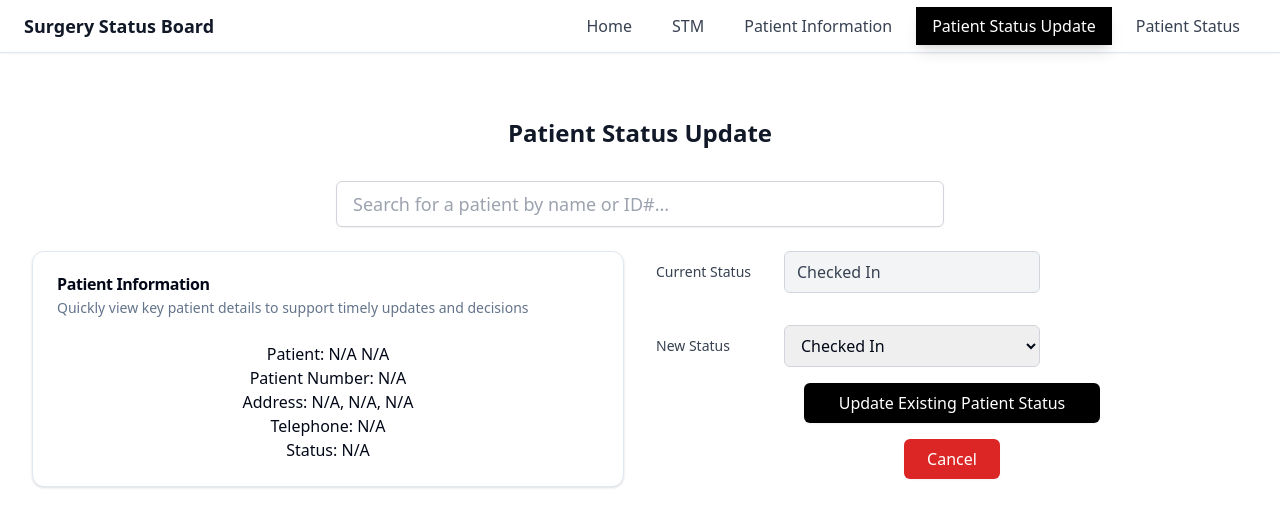
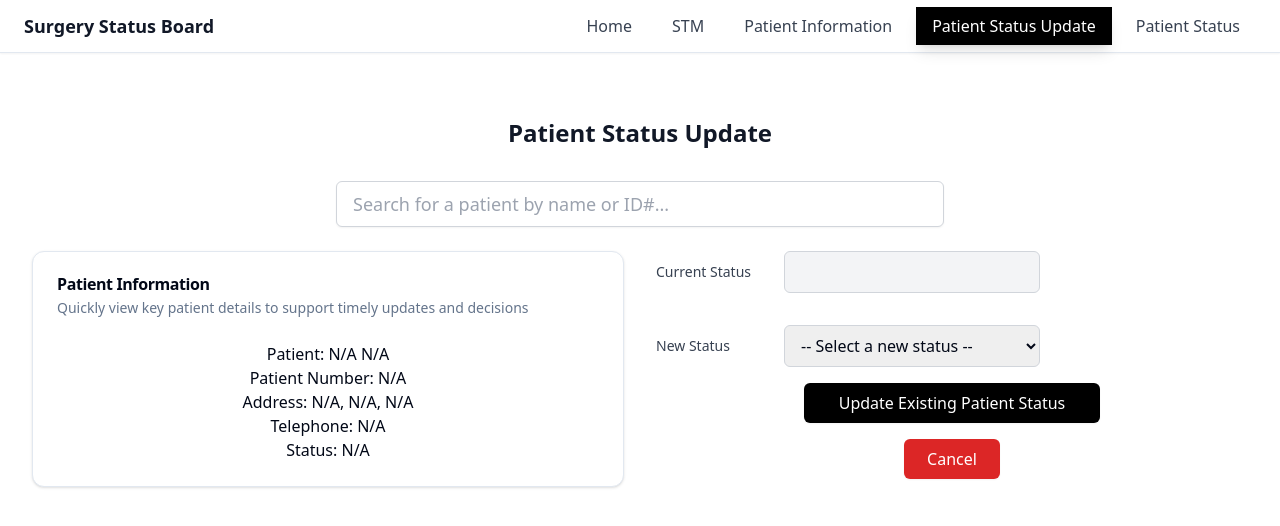
Before and after one commit to chingu-voyages/V56-tier1-team-01, a React (Vite) app: page /patient-status-update in a window 1280 px wide. Shown: the top 526 px of the page. Built offline with nearby package versions, Linux system fonts and the light colour scheme.

Commit message:
Enable real-time patient status updates and UI re-rendering without page refresh. Add Cancel button to clear selected patient data and reset info card state.

```diff
--- a/src/components/patients/PatientForm.jsx
+++ b/src/components/patients/PatientForm.jsx
@@ -102,7 +102,7 @@ export default function PatientForm() {
 
           // Reset the form and generate a new patient ID for the next entry
           setFormData({
-            status: "checkedIn",
+            status: "Checked In",
             firstName: "",
             lastName: "",
             address: "",
--- /dev/null
+++ b/src/constants/statusLabels.jsx
@@ -0,0 +1,15 @@
+{
+  /* This file contains a mapping of internal patient status keys to
+user-friendly display labels used throughout the app for consistent
+ status naming and UI presentation. */
+}
+
+export const STATUS_LABELS = {
+  checkedIn: "Checked In",
+  preProcedure: "Pre-Procedure",
+  inProgress: "In-Progress",
+  closing: "Closing",
+  recovery: "Recovery",
+  complete: "Complete",
+  dismissal: "Dismissal",
+};
--- a/src/pages/PatientStatusUpdate.jsx
+++ b/src/pages/PatientStatusUpdate.jsx
@@ -1,32 +1,72 @@
 import React, { useState, useEffect } from "react";
 import PatientInformationCard from "../components/ui/PatientInformationCard";
 import SearchBar from "../components/layout/SearchBar";
+import { STATUS_LABELS } from "../constants/statusLabels";
 
-//dummy patient data
-const patient = {
-  patientNumber: "12345",
-  firstName: "Jane",
-  lastName: "Doe",
-  address: "123 Walloby Way",
-  city: "Sunnyvale",
-  state: "CA",
-  telephone: "555-123-4567",
-  status: "Checked In",
-};
+const STATUS_ORDER = [
+  "checkedIn",
+  "preProcedure",
+  "inProgress",
+  "closing",
+  "recovery",
+  "complete",
+  "dismissal",
+];
+
 export default function PatientStatusUpdate() {
   const [foundPatient, setFoundPatient] = useState(null);
+  const [newStatus, setNewStatus] = useState("");
+  const [error, setError] = useState("");
+
+  const updatePatientStatus = (patientId, newStatus) => {
+    const patientsString = localStorage.getItem("patients");
+    let patients = {};
+
+    try {
+      patients = JSON.parse(patientsString) || {};
+    } catch (error) {
+      console.error("Failed to parse patients from localStorage:", error);
+      return;
+    }
+
+    // Confirm that the patient exists
+    if (!patients[patientId]) {
+      console.error(`Patient with ID ${patientId} not found`);
+      return;
+    }
+
+    const currentStatus = patients[patientId].status;
+
+    if (currentStatus === newStatus) {
+      console.log("Status is already", newStatus);
+      return;
+    }
+
+    // Update status
+    patients[patientId].status = newStatus;
+
+    // Save back to localStorage
+    localStorage.setItem("patients", JSON.stringify(patients));
+    console.log(`Updated patient ${patientId} status to ${newStatus}`);
+
+    return patients[patientId];
+  };
+
   return (
     <div className="px-4 sm:px-6 md:px-8">
       <h1 className="text-2xl font-bold text-gray-900 text-center mt-16 mb-8">
         Patient Status Update
       </h1>
+
       <div className="flex flex-initial justify-center mt-4 mb-6">
         <SearchBar onPatientFound={setFoundPatient} />
       </div>
+
       <div className="grid grid-cols-1 md:grid-cols-2 gap-8 items-start">
         <div>
           <PatientInformationCard patient={foundPatient} />
         </div>
+
         <div>
           <div className="flex flex-initial flex-col space-y-4">
             <div className="flex items-center mb-4">
@@ -35,11 +75,12 @@ export default function PatientStatusUpdate() {
               </label>
               <input
                 type="text"
-                value={patient.status}
+                value={foundPatient ? STATUS_LABELS[foundPatient.status] : ""}
                 disabled
                 className="w-64 px-3 py-2 border border-gray-300 rounded-md bg-gray-100 text-gray-700 cursor-not-allowed"
               />
             </div>
+
             <div className="flex items-center mb-4">
               <label className="w-32 text-sm font-medium text-gray-700">
                 New Status
@@ -47,20 +88,71 @@ export default function PatientStatusUpdate() {
               <select
                 id="dropdown"
                 className="w-64 px-3 py-2 border border-gray-300 rounded-md"
+                value={newStatus}
+                onChange={(event) => {
+                  setNewStatus(event.target.value);
+                }}
               >
-                <option value="Checked In">Checked In</option>
-                <option value="Pre-Procedure">Pre-Procedure</option>
-                <option value="In-Progress">In-Progress</option>
-                <option value="Closing">Closing</option>
-                <option value="Recovery">Recovery</option>
-                <option value="Complete">Complete</option>
-                <option value="Dismissal">Dismissal</option>
+                <option value="" disabled>
+                  -- Select a new status --
+                </option>
+                {Object.entries(STATUS_LABELS).map(([value, label]) => (
+                  <option key={value} value={value}>
+                    {label}
+                  </option>
+                ))}
               </select>
             </div>
-            <button className="place-self-center w-6/12 px-4 py-2 bg-black text-white rounded-md shadow-sm hover:bg-gray-200 hover:text-black transition-colors">
+
+            <button
+              className="place-self-center w-6/12 px-4 py-2 bg-black text-white rounded-md shadow-sm hover:bg-gray-200 hover:text-black transition-colors"
+              onClick={() => {
+                if (!newStatus || !foundPatient?.id) {
+                  setError("Please select a patient and a new status.");
+                  return;
+                }
+
+                const currentIndex = STATUS_ORDER.indexOf(foundPatient.status);
+                const newIndex = STATUS_ORDER.indexOf(newStatus);
+
+                if (newIndex === currentIndex) {
+                  setError("The new status is the same as the current status.");
+                  return;
+                }
+
+                if (Math.abs(newIndex - currentIndex) !== 1) {
+                  setError("You can only move one step forward or backward.");
+                  return;
+                }
+
+                const updatedPatient = updatePatientStatus(
+                  foundPatient.id,
+                  newStatus
+                );
+                if (updatedPatient) {
+                  setFoundPatient(updatedPatient);
+                  setNewStatus("");
+                  setError("");
+                } else {
+                  setError("Failed to update patient status.");
+                }
+              }}
+            >
               Update Existing Patient Status
             </button>
-            <button className="place-self-center w-24 px-4 py-2 bg-red-600 text-white text-center rounded-md shadow-sm hover:bg-red-400 hover:text-black transition-colors mt-4">
+
+            {error && (
+              <p className="text-red-600 text-center text-sm mt-2">{error}</p>
+            )}
+
+            <button
+              className="place-self-center w-24 px-4 py-2 bg-red-600 text-white text-center rounded-md shadow-sm hover:bg-red-400 hover:text-black transition-colors mt-4"
+              onClick={() => {
+                setFoundPatient(null);
+                setNewStatus("");
+                setError("");
+              }}
+            >
               Cancel
             </button>
           </div>
```
